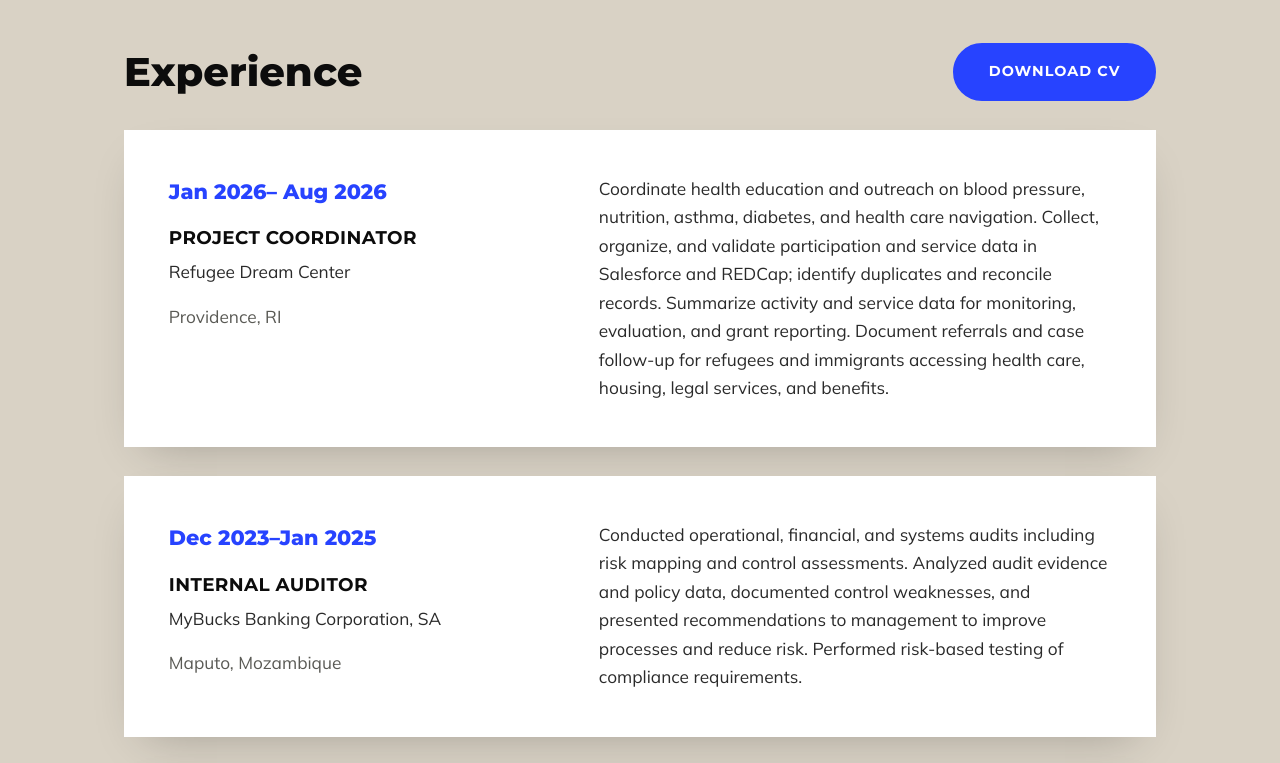
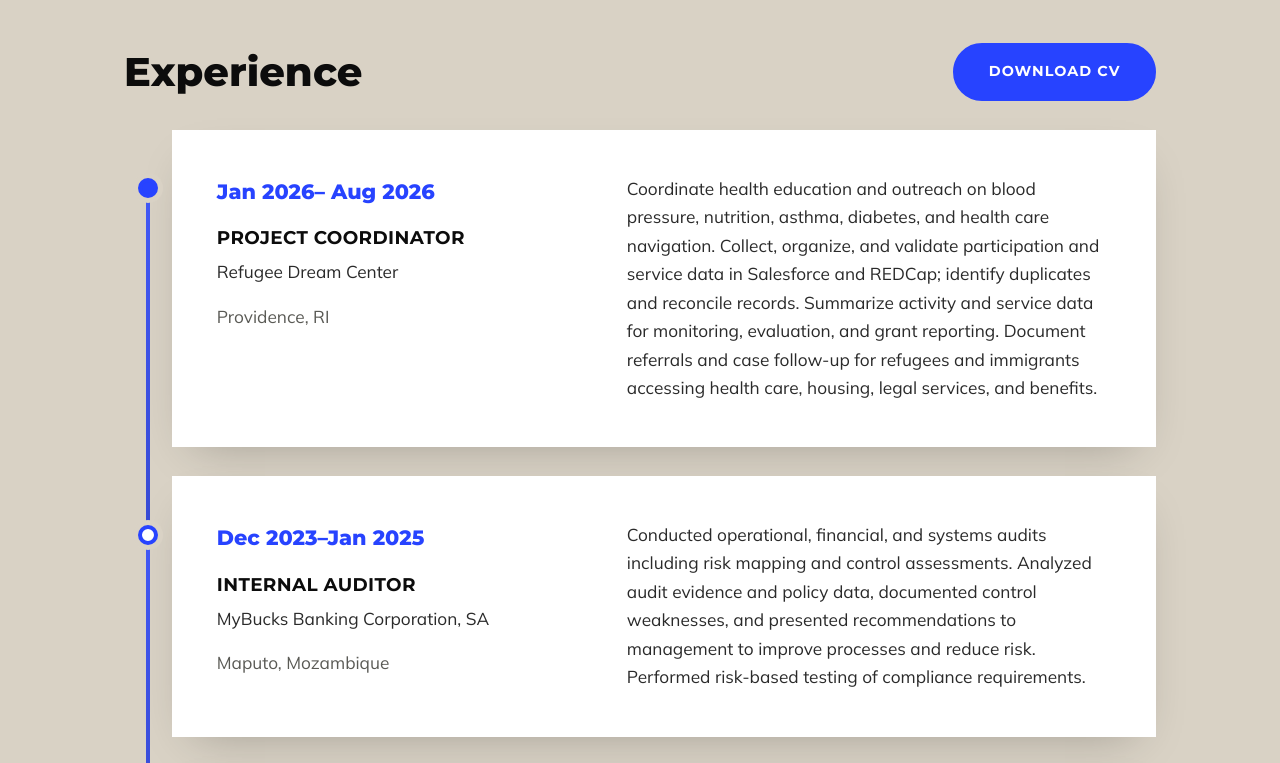
Before and after one commit to OBandeira/UEPortfolio, a plain HTML site: page index.html in a window 1280 px wide. Shown: the part 1460-2223 px from the top of the page. Drawn offline with Linux system fonts and the light colour scheme.

Commit message:
Add timeline line and dots to Experience section
Co-Authored-By: Claude Sonnet 5.5 <noreply@anthropic.com>

```diff
--- a/index.html
+++ b/index.html
@@ -149,11 +149,26 @@
     /* ---------------- RÉSUMÉ ---------------- */
     .exp-row { display: flex; align-items: center; justify-content: space-between; gap: 1.5rem; margin-top: 3rem; flex-wrap: wrap; }
     .exp-row h3 { font-weight: 800; font-size: clamp(1.7rem, 4vw, 2.5rem); }
+    :root { --rpad: clamp(1.6rem, 4vw, 2.8rem); }
     .rcard {
       background: var(--white); box-shadow: var(--card-sh); margin-top: 1.8rem;
-      padding: clamp(1.6rem, 4vw, 2.8rem);
+      padding: var(--rpad);
       display: grid; grid-template-columns: 1fr 1.4fr; gap: clamp(1.5rem, 5vw, 4rem);
     }
+    /* timeline: a vertical line runs card-to-card, with a dot beside each year */
+    .rcard { position: relative; margin-left: clamp(1.9rem, 5vw, 3rem); }
+    .rcard::before {
+      content: ""; position: absolute; left: calc(-1 * clamp(1.9rem, 5vw, 3rem) / 2 - 2px); top: calc(var(--rpad) + .85rem);
+      width: 4px; height: calc(100% + 1.8rem); background: linear-gradient(var(--blue), var(--blue-dk));
+      border-radius: 2px; opacity: .85;
+    }
+    .rcard:last-child::before { display: none; }
+    .rcard::after {
+      content: ""; position: absolute; left: calc(-1 * clamp(1.9rem, 5vw, 3rem) / 2 - 10px); top: calc(var(--rpad) + .85rem - 10px);
+      width: 20px; height: 20px; box-sizing: border-box; border-radius: 50%;
+      background: var(--white); border: 4px solid var(--blue); box-shadow: 0 0 0 5px var(--beige);
+    }
+    .exp-row + .rcard::after { background: var(--blue); }
     .ryears { font-family: var(--font-head); font-weight: 800; color: var(--blue); font-size: 1.3rem; margin: 0 0 .9rem; }
     .rpos { font-family: var(--font-head); font-weight: 700; color: var(--ink); font-size: 1.15rem; letter-spacing: .02em; text-transform: uppercase; margin: 0; }
     .rco { margin: .3rem 0 0; color: var(--body); }
```
